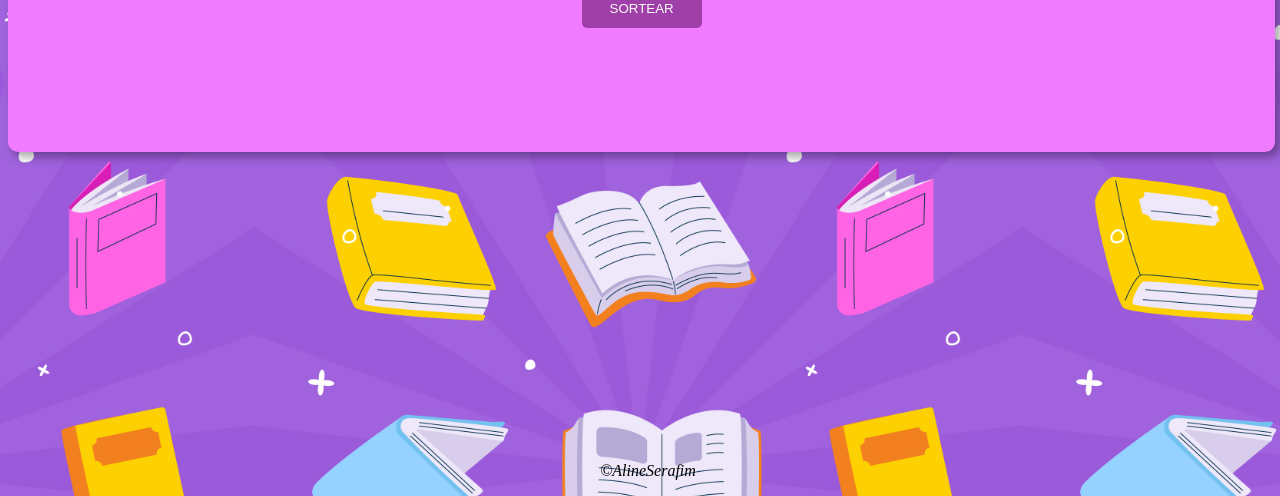
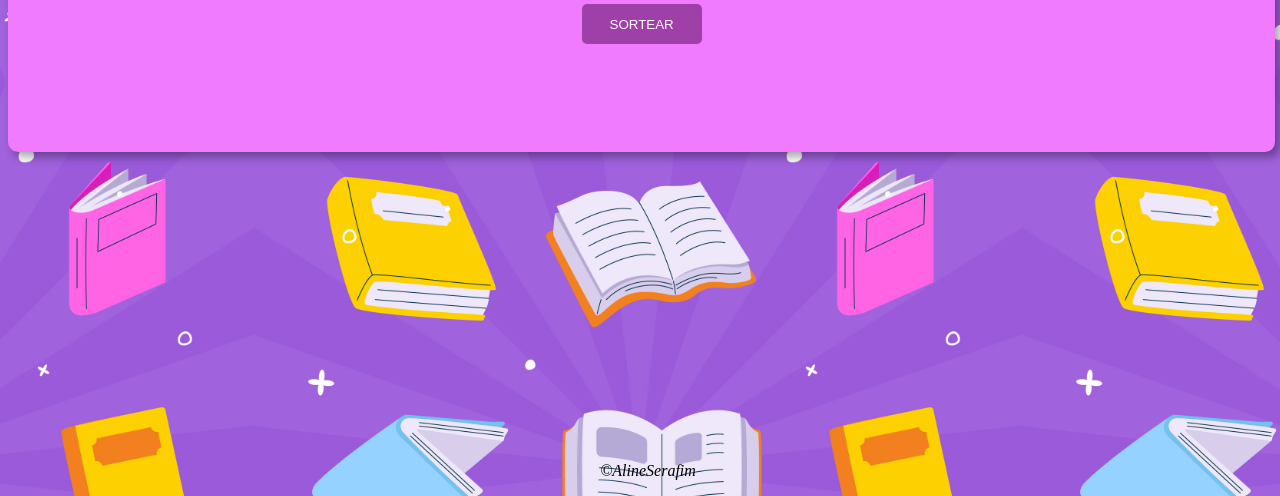
Before and after one commit to herdeiradenubia/sortear-livros, a plain HTML site: page index.html in a window 1280 px wide. Shown: the part 304-800 px from the top of the page. Drawn offline with Linux system fonts and the light colour scheme.

Commit message:
Update style.css

```diff
--- a/style.css
+++ b/style.css
@@ -16,7 +16,7 @@ body{
 #bo{
     color: rgb(252, 249, 250);
     background-color: rgba(80, 4, 82, 0.5);
-    position: absolute;top: 55%; left: 50%; transform: translate(-50%, -50%);
+    position: absolute;top: 60%; left: 50%; transform: translate(-50%, -50%);
     height: 40px;
     width: 120px;
     border: 0;
```
